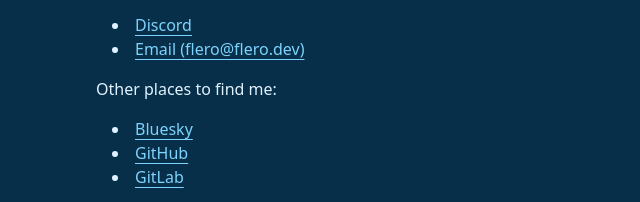
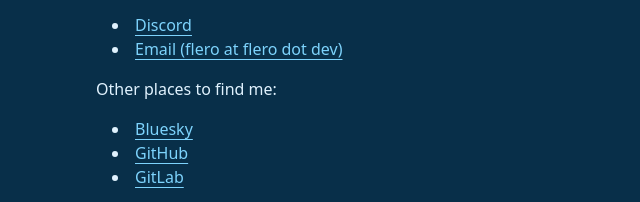
Before and after one commit to flerouwu/flero.dev, an Astro site: page /about in a window 1280 px wide. Shown: the part 190-392 px from the top of the page, 0-640 px from the left. Built offline with nearby package versions, Linux system fonts and the light colour scheme; Astro itself is replaced by a stand-in of ours.

Commit message:
Obscure email address (damn bots)

```diff
--- a/src/pages/about.astro
+++ b/src/pages/about.astro
@@ -17,8 +17,8 @@
       href: "https://discord.com/users/1059375676769189938",
     },
     {
-      name: "Email (flero@flero.dev)",
-      href: "mailto:flero@flero.dev",
+      name: "Email (flero at flero dot dev)",
+      href: "javascript:alert('Due to spam bots, you will need to manually decode my email address and copy it into your preferred email client. Sorry!')",
     },
   ],
 
```
